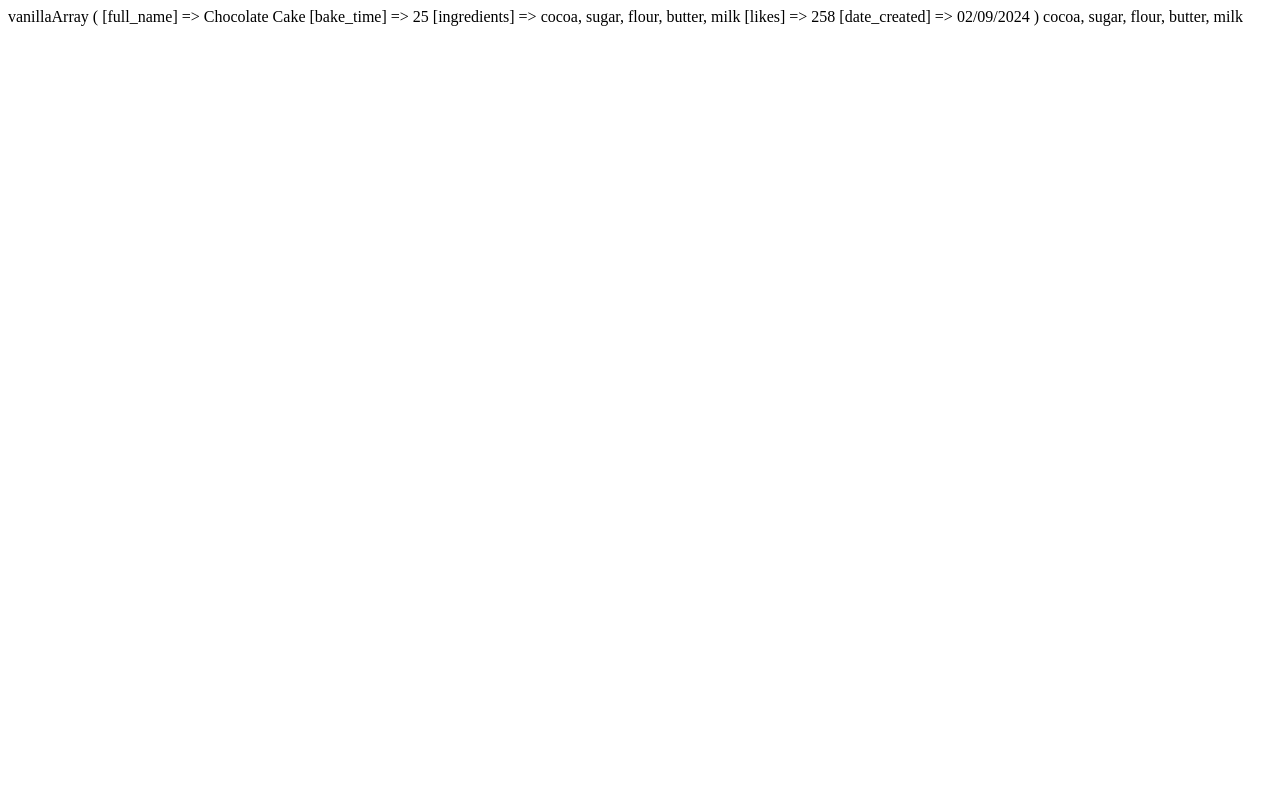
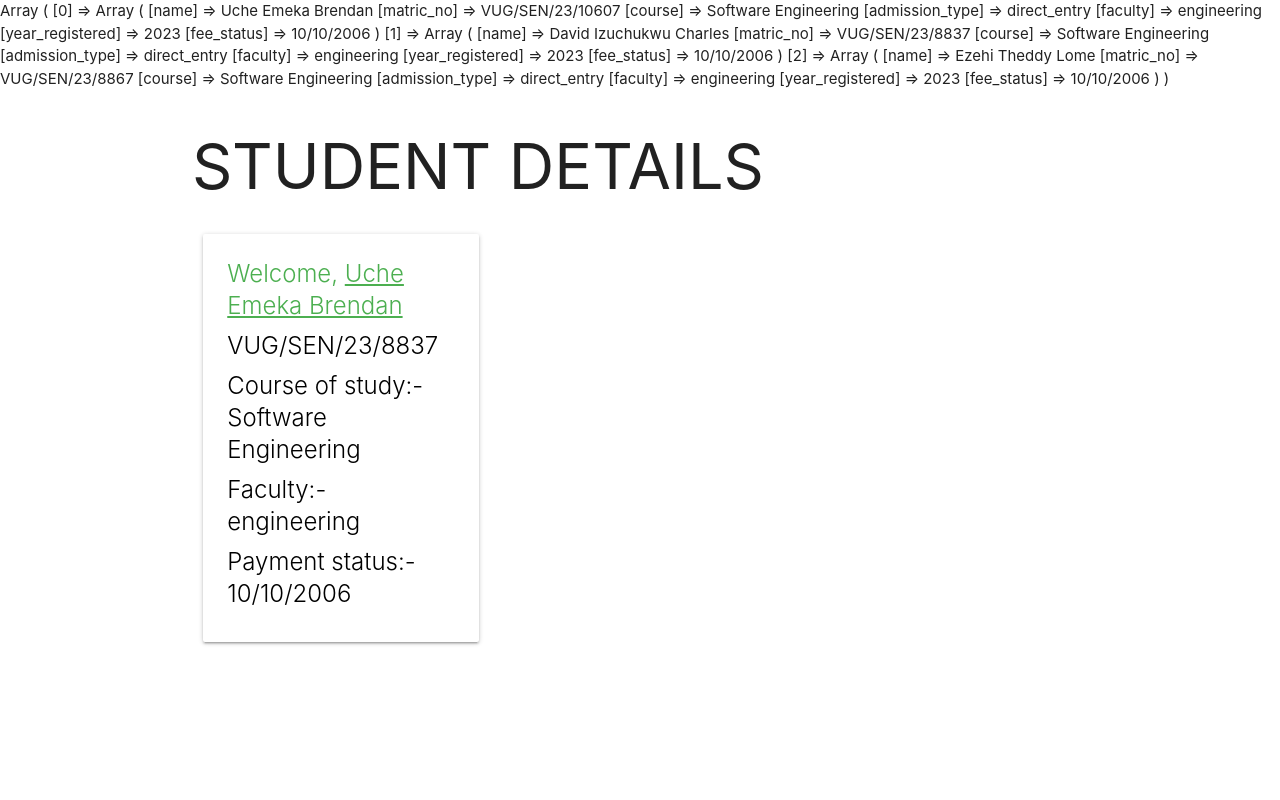
Before and after one commit to KingCelesto/php-learning, a PHP site: page / in a window 1280 px wide. Run offline with PHP 8.4, Linux system fonts and the light colour scheme.

Commit message:
multi-dimensional array

```diff
--- a/index.php
+++ b/index.php
@@ -1,7 +1,7 @@
 <?php
 // Index
 $cake=["choco","vanilla","strawberry"];
-echo $cake[1];
+// echo $cake[1];
 $cake[0]= "chocolate";
 array_push($cake, "blueberry");
 array_push($cake, "caramel");
@@ -14,7 +14,69 @@ $choco_cake=[
 ];
 $choco_cake ["date_created"]="02/09/2024";
 // print_r($cake);
-print_r($choco_cake);
-echo $choco_cake["ingredients"]
+// print_r($choco_cake);
+// echo $choco_cake["ingredients"];
 
+$student= [
+    "full_name"=>"Uche Emeka Brendan",
+    "matric_no"=>"VUG/SEN/23/8837",
+    "course"=>"Software Engineering",
+    "admission_type"=>"direct_entry",
+    "faculty"=>"engineering",
+    "year_registered"=>"2023",
+    "fee_status"=>"10/10/2006",
+];
+$students= [
+    ["name"=>"Uche Emeka Brendan","matric_no"=>"VUG/SEN/23/10607","course"=>"Software Engineering","admission_type"=>"direct_entry","faculty"=>"engineering","year_registered"=>"2023","fee_status"=>"10/10/2006"],
+    ["name"=>"David Izuchukwu Charles","matric_no"=>"VUG/SEN/23/8837","course"=>"Software Engineering","admission_type"=>"direct_entry","faculty"=>"engineering","year_registered"=>"2023","fee_status"=>"10/10/2006"],
+    ["name"=>"Ezehi Theddy Lome","matric_no"=>"VUG/SEN/23/8867","course"=>"Software Engineering","admission_type"=>"direct_entry","faculty"=>"engineering","year_registered"=>"2023","fee_status"=>"10/10/2006"],
+];
+
+print_r($students);
 ?>
+<!DOCTYPE html>
+<html lang="en">
+<head>
+    <meta charset="UTF-8">
+    <meta name="viewport" content="width=device-width, initial-scale=1.0">
+    <title>Document</title>
+    <link rel="stylesheet" href="css/materialize.css">
+    <style>
+        .card-content{
+            justify-content: space-between;
+        }
+    </style>
+</head>
+<body>
+
+    <div class="container">
+        <div class="row">
+            <h1>STUDENT DETAILS</h1>
+            <div class="col s12 l4">
+                <div class="card">
+                    <div class="card-content">
+                        <span class="card-title green-text darken-3 activator">Welcome, <span style="text-decoration: underline;" ><?php echo $student['full_name'] ?></span></span>
+                        <p class="card-title black-text"><?php echo $student['matric_no'] ?></p>
+                        <p class="card-title black-text">Course of study:- <?php echo $student['course'] ?></p>
+                        <p class="card-title black-text">Faculty:- <?php echo $student['faculty'] ?></p>
+                        <p class="card-title black-text">Payment status:- <?php echo $student['fee_status'] ?></p>
+                    </div>
+                    <div class="card-reveal">
+                        <span class="card-title green-text darken-3">close</span>
+                        <p>
+                            Lorem ipsum dolor, sit amet consectetur adipisicing elit. Quos, nemo?
+                        </p>
+                    </div>
+                </div>
+            </div>
+        </div>
+    </div>
+<script src="js/jquery.js"></script>
+    <script src="js/materialize.js"></script>
+    <script>
+        $(document).ready(function(){
+
+        })
+    </script>
+</body>
+</html>
```
